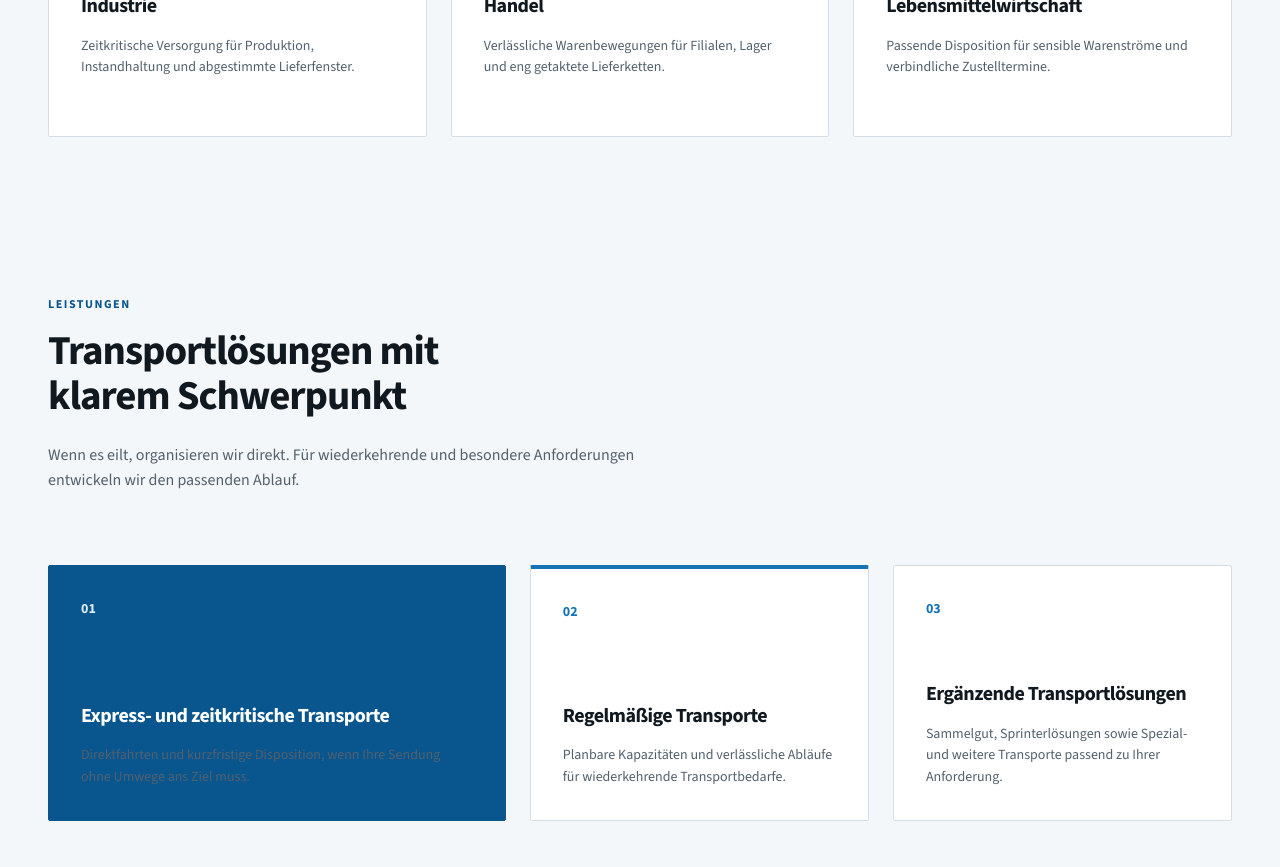
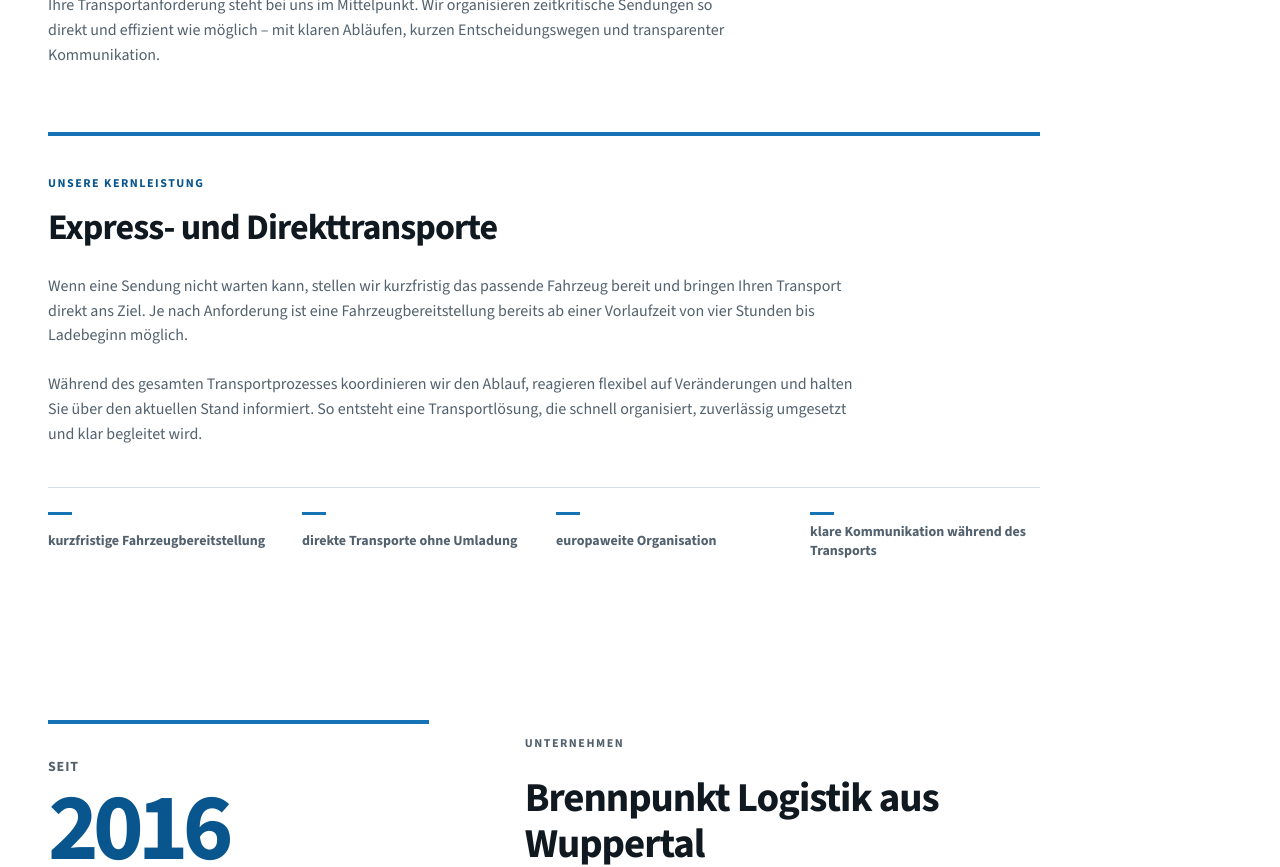
Before and after one commit to CornerDesign-Dominic/BPL-WEB, a Next.js app: page / in a window 1280 px wide. Shown: the part 1600-2467 px from the top of the page. Built offline with nearby package versions, Linux system fonts and the light colour scheme.

Commit message:
Refocus services section on express and direct transports

```diff
--- a/src/app/globals.css
+++ b/src/app/globals.css
@@ -189,17 +189,17 @@
 
 .section { padding-block: var(--space-10); scroll-margin-top: var(--header-height); }
 .section--surface { background: var(--color-surface); }
-.section--after-request { padding-top: 0; }
 .section-heading { display: grid; max-width: 44rem; margin-bottom: var(--space-6); }
 .section-heading > p:last-child, .split-layout__content > p { max-width: 41rem; margin-bottom: var(--space-3); color: var(--color-text-muted); }
-.service-grid { display: grid; grid-template-columns: 1.35fr 1fr 1fr; gap: var(--space-3); }
-.service-card { display: flex; min-height: 16rem; flex-direction: column; padding: var(--space-4); border: 1px solid var(--color-border); border-radius: var(--radius-small); background: var(--color-background); }
-.service-card--primary { color: var(--color-background); border-color: var(--color-primary-dark); background: var(--color-primary-dark); }
-.service-card--primary h3, .service-card--primary > p:not(.service-card__number) { color: var(--color-background); }
-.service-card--secondary { border-top: 0.25rem solid var(--color-primary); }
-.service-card__number { margin-bottom: auto; color: var(--color-primary); font-size: var(--text-sm); font-weight: 800; }
-.service-card--primary .service-card__number { color: var(--color-primary-light); }
-.service-card > p:not(.service-card__number) { margin-bottom: 0; color: var(--color-text-muted); font-size: var(--text-sm); }
+.service-focus { background: var(--color-background); }
+.service-focus__intro { max-width: 47rem; margin-bottom: var(--space-8); }
+.service-focus__intro > p:last-child { max-width: 43rem; margin-bottom: 0; color: var(--color-text-muted); }
+.service-focus__core { max-width: 62rem; padding: var(--space-5) 0 0; border-top: 0.25rem solid var(--color-primary); }
+.service-focus__core h3 { margin-bottom: var(--space-3); font-size: clamp(1.5rem, 3vw, 2.25rem); }
+.service-focus__core > p:not(.eyebrow) { max-width: 51rem; margin-bottom: var(--space-3); color: var(--color-text-muted); }
+.service-focus__points { display: grid; margin: var(--space-5) 0 0; padding: var(--space-3) 0 0; border-top: 1px solid var(--color-border); grid-template-columns: repeat(4, minmax(0, 1fr)); gap: var(--space-3); list-style: none; }
+.service-focus__points li { display: grid; gap: var(--space-1); color: var(--color-text-muted); font-size: var(--text-sm); font-weight: 700; line-height: 1.35; }
+.service-focus__points li::before { width: 1.5rem; height: 0.1875rem; background: var(--color-primary); content: ""; }
 
 .company-layout { display: grid; grid-template-columns: minmax(12rem, 0.7fr) minmax(0, 1.3fr); align-items: start; gap: clamp(var(--space-5), 9vw, var(--space-12)); }
 .company-layout__index { display: grid; align-content: start; justify-items: start; gap: 0.35rem; padding: var(--space-4) 0; border-top: 0.25rem solid var(--color-primary); border-bottom: 1px solid var(--color-border); color: var(--color-text-muted); font-size: var(--text-sm); font-weight: 700; letter-spacing: 0.06em; text-transform: uppercase; }
@@ -208,10 +208,6 @@
 .company-points { display: grid; margin: var(--space-4) 0 0; padding: var(--space-3) 0 0; border-top: 1px solid var(--color-border); grid-template-columns: repeat(2, minmax(0, 1fr)); gap: var(--space-2); list-style: none; }
 .company-points li { color: var(--color-text-muted); font-size: var(--text-sm); }
 .company-points li::before { display: inline-block; width: 0.45rem; height: 0.45rem; margin-right: var(--space-1); border-radius: 50%; background: var(--color-primary); content: ""; }
-
-.industry-grid { display: grid; grid-template-columns: repeat(3, 1fr); gap: var(--space-3); }
-.industry-card { min-height: 11rem; padding: var(--space-4); border: 1px solid var(--color-border); border-radius: var(--radius-small); background: var(--color-background); }
-.industry-card p { margin-bottom: 0; color: var(--color-text-muted); font-size: var(--text-sm); }
 
 .site-footer { overflow: hidden; border-top: 1px solid var(--color-border); background: var(--color-background); }
 .site-footer__skyline { height: clamp(4.5rem, 16vw, 13rem); pointer-events: none; background-image: url("/images/branding/wuppertal-skyline.jpg"); background-repeat: no-repeat; background-position: center bottom; background-size: 100% auto; }
@@ -237,8 +233,7 @@
 
 @media (max-width: 68rem) {
   .site-navigation { gap: var(--space-2); }
-  .service-grid { grid-template-columns: 1.25fr 1fr; }
-  .service-card--primary { grid-row: span 2; }
+  .service-focus__points { grid-template-columns: repeat(2, minmax(0, 1fr)); }
   .transport-type-grid { grid-template-columns: repeat(3, 1fr); }
 }
 
@@ -274,14 +269,13 @@
   .request-step-content--shipment { height: auto; min-height: 25rem; }
   .request-step-content--contact { height: auto; min-height: 25rem; }
   .request-step-content--summary { height: auto; min-height: 25rem; }
-  .transport-type-grid, .route-grid, .request-form-grid, .shipment-form-grid, .shipment-time-grid, .shipment-dimensions, .summary-grid, .company-points, .industry-grid, .contact-page__details, .site-footer__inner { grid-template-columns: 1fr; }
+  .transport-type-grid, .route-grid, .request-form-grid, .shipment-form-grid, .shipment-time-grid, .shipment-dimensions, .summary-grid, .company-points, .contact-page__details, .site-footer__inner { grid-template-columns: 1fr; }
   .transport-type-card { min-height: 6.5rem; padding: var(--space-2); }
   .request-form-grid--full label:first-child { grid-column: auto; }
   .request-form-grid__full { grid-column: auto; }
   .request-actions { gap: var(--space-2); }
   .section { padding-block: var(--space-8); }
   .section-heading { margin-bottom: var(--space-4); }
-  .service-grid { grid-template-columns: 1fr; }
-  .service-card, .service-card--primary { min-height: 12rem; grid-row: auto; }
+  .service-focus__points { grid-template-columns: 1fr; gap: var(--space-2); }
   .site-footer__legal { justify-self: start; }
 }
--- a/src/app/page.tsx
+++ b/src/app/page.tsx
@@ -2,7 +2,6 @@
 import { Header } from "@/components/layout/Header";
 import { CompanyPreview } from "@/components/sections/CompanyPreview";
 import { Hero } from "@/components/sections/Hero";
-import { Industries } from "@/components/sections/Industries";
 import { ServicesOverview } from "@/components/sections/ServicesOverview";
 import { TransportRequestForm } from "@/components/transport-request/TransportRequestForm";
 
@@ -13,7 +12,6 @@
       <main id="inhalt">
         <Hero />
         <TransportRequestForm />
-        <Industries />
         <ServicesOverview />
         <CompanyPreview />
       </main>
--- a/src/components/sections/Industries.tsx
+++ /dev/null
@@ -1,38 +0,0 @@
-import { Container } from "@/components/ui/Container";
-import { Section } from "@/components/ui/Section";
-
-const industries = [
-  {
-    title: "Industrie",
-    text: "Zeitkritische Versorgung für Produktion, Instandhaltung und abgestimmte Lieferfenster.",
-  },
-  {
-    title: "Handel",
-    text: "Verlässliche Warenbewegungen für Filialen, Lager und eng getaktete Lieferketten.",
-  },
-  {
-    title: "Lebensmittelwirtschaft",
-    text: "Passende Disposition für sensible Warenströme und verbindliche Zustelltermine.",
-  },
-];
-
-export function Industries() {
-  return (
-    <Section className="section--surface section--after-request" id="branchen" aria-labelledby="industries-title">
-      <Container>
-        <div className="section-heading">
-          <p className="eyebrow">Branchen</p>
-          <h2 id="industries-title">Für Branchen mit verbindlichen Zeitfenstern</h2>
-        </div>
-        <div className="industry-grid">
-          {industries.map((industry) => (
-            <article className="industry-card" key={industry.title}>
-              <h3>{industry.title}</h3>
-              <p>{industry.text}</p>
-            </article>
-          ))}
-        </div>
-      </Container>
-    </Section>
-  );
-}
--- a/src/components/sections/ServicesOverview.tsx
+++ b/src/components/sections/ServicesOverview.tsx
@@ -1,48 +1,45 @@
 import { Container } from "@/components/ui/Container";
 import { Section } from "@/components/ui/Section";
 
-const services = [
-  {
-    number: "01",
-    title: "Express- und zeitkritische Transporte",
-    text: "Direktfahrten und kurzfristige Disposition, wenn Ihre Sendung ohne Umwege ans Ziel muss.",
-    emphasis: "primary",
-  },
-  {
-    number: "02",
-    title: "Regelmäßige Transporte",
-    text: "Planbare Kapazitäten und verlässliche Abläufe für wiederkehrende Transportbedarfe.",
-    emphasis: "secondary",
-  },
-  {
-    number: "03",
-    title: "Ergänzende Transportlösungen",
-    text: "Sammelgut, Sprinterlösungen sowie Spezial- und weitere Transporte passend zu Ihrer Anforderung.",
-    emphasis: "supporting",
-  },
+const servicePoints = [
+  "kurzfristige Fahrzeugbereitstellung",
+  "direkte Transporte ohne Umladung",
+  "europaweite Organisation",
+  "klare Kommunikation während des Transports",
 ];
 
 export function ServicesOverview() {
   return (
-    <Section className="section--surface" id="leistungen" aria-labelledby="services-title">
+    <Section className="service-focus" id="leistungen" aria-labelledby="services-title">
       <Container>
-        <div className="section-heading">
-          <p className="eyebrow">Leistungen</p>
-          <h2 id="services-title">Transportlösungen mit klarem Schwerpunkt</h2>
+        <div className="service-focus__intro">
+          <p className="eyebrow">Unser Anspruch</p>
+          <h2 id="services-title">Schnell von A nach B. Ohne Umwege. Ohne Zeitverlust.</h2>
           <p>
-            Wenn es eilt, organisieren wir direkt. Für wiederkehrende und
-            besondere Anforderungen entwickeln wir den passenden Ablauf.
+            Ihre Transportanforderung steht bei uns im Mittelpunkt. Wir organisieren
+            zeitkritische Sendungen so direkt und effizient wie möglich – mit klaren
+            Abläufen, kurzen Entscheidungswegen und transparenter Kommunikation.
           </p>
         </div>
-        <div className="service-grid">
-          {services.map((service) => (
-            <article className={`service-card service-card--${service.emphasis}`} key={service.number}>
-              <p className="service-card__number">{service.number}</p>
-              <h3>{service.title}</h3>
-              <p>{service.text}</p>
-            </article>
-          ))}
-        </div>
+        <article className="service-focus__core">
+          <p className="eyebrow">Unsere Kernleistung</p>
+          <h3>Express- und Direkttransporte</h3>
+          <p>
+            Wenn eine Sendung nicht warten kann, stellen wir kurzfristig das passende
+            Fahrzeug bereit und bringen Ihren Transport direkt ans Ziel. Je nach
+            Anforderung ist eine Fahrzeugbereitstellung bereits ab einer Vorlaufzeit
+            von vier Stunden bis Ladebeginn möglich.
+          </p>
+          <p>
+            Während des gesamten Transportprozesses koordinieren wir den Ablauf,
+            reagieren flexibel auf Veränderungen und halten Sie über den aktuellen
+            Stand informiert. So entsteht eine Transportlösung, die schnell organisiert,
+            zuverlässig umgesetzt und klar begleitet wird.
+          </p>
+          <ul className="service-focus__points">
+            {servicePoints.map((point) => <li key={point}>{point}</li>)}
+          </ul>
+        </article>
       </Container>
     </Section>
   );
```
